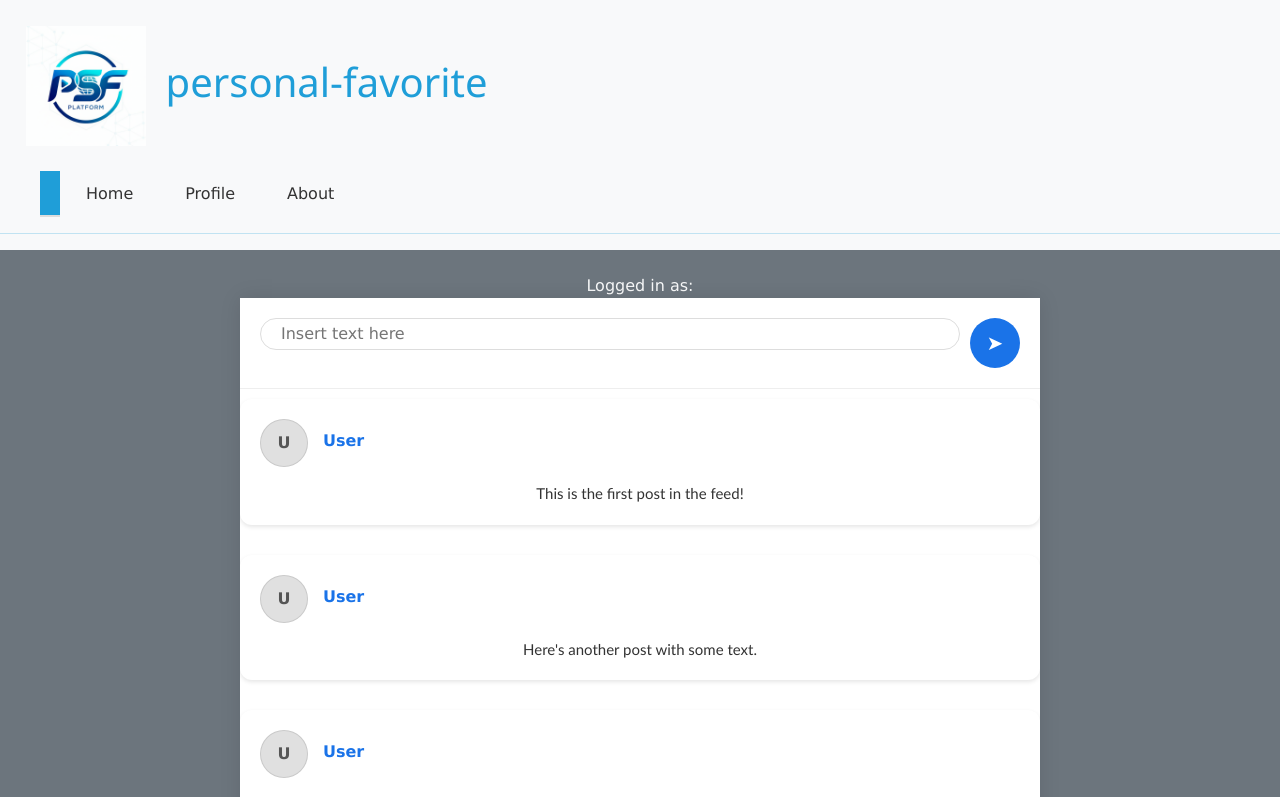
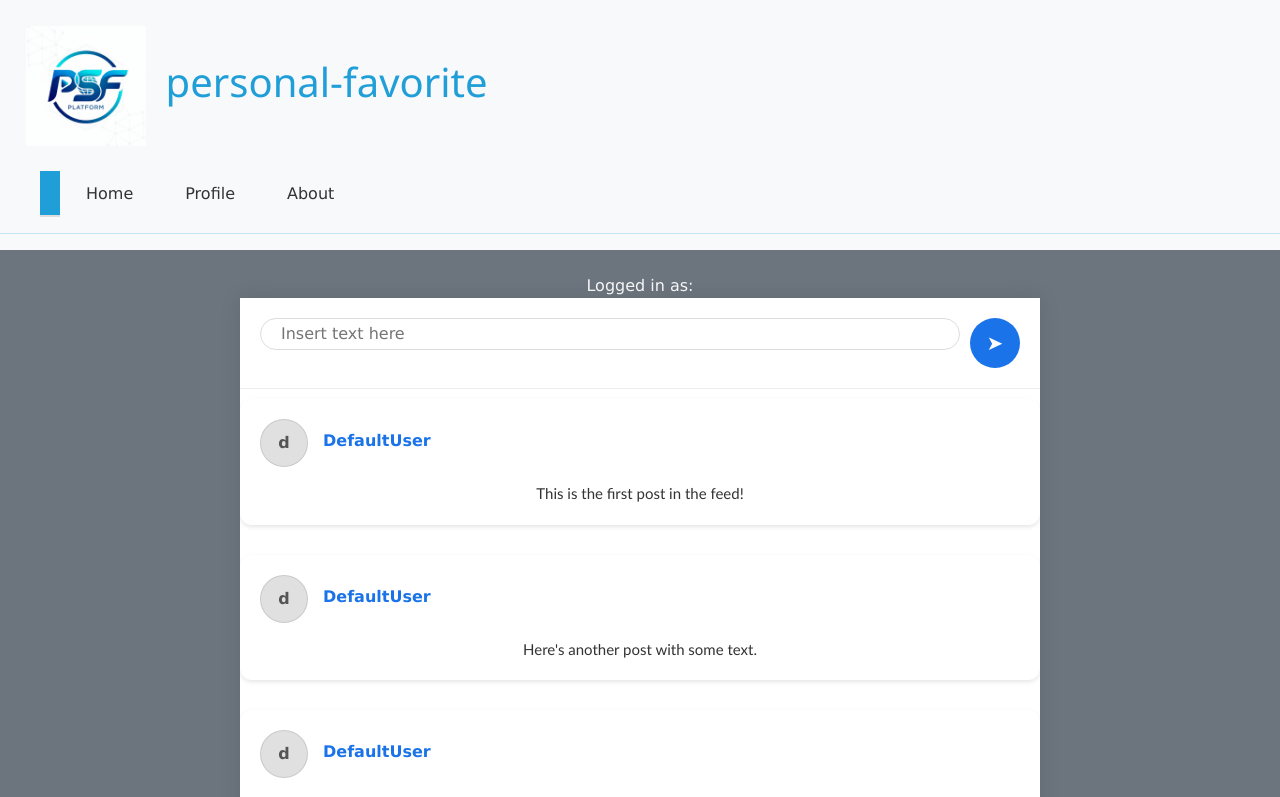
Before and after one commit to jakemay04/startup, a React (Vite) app: page /home in a window 1280 px wide. Shown: the top 797 px of the page. Built offline with nearby package versions, Linux system fonts and the light colour scheme.

Commit message:
impliment logout function

```diff
--- a/src/home/home.jsx
+++ b/src/home/home.jsx
@@ -1,6 +1,9 @@
-import React, { useContext } from 'react';
+import React, { useContext, useEffect, useState } from 'react';
 import { UserContext } from '../context/userContext';
 import './home.css';
+
+const GOOGLE_CALENDAR_API_KEY = 'AIzaSyBuR7XMNxS8_Zj2PgL1IBZfbyspMs2qLM4';
+const CALENDAR_ID = '6fd630cadd120e8cd62d73e0929066b7792b0c2c0a793de395262e052a5494df@group.calendar.google.com';
 
 const PostCard = ({ post }) => {
   return (
@@ -14,11 +17,27 @@ const PostCard = ({ post }) => {
   );
 };
 
-const initialPosts = [
-  { id: 1, content: 'This is the first post in the feed!' },
-  { id: 2, content: 'Here\'s another post with some text.' },
-  { id: 3, content: 'Enjoy this third post in the feed!' },
-];
+const getInitialPosts = () => {
+  const initialPosts = [
+    { id: 1, content: "This is the first post in the feed!", email: "default@user.com", username: "DefaultUser" },
+    { id: 2, content: "Here's another post with some text.", email: "default@user.com", username: "DefaultUser" },
+    { id: 3, content: "Enjoy this third post in the feed!", email: "default@user.com", username: "DefaultUser" },
+  ];
+
+  try {
+    const storedPosts = localStorage.getItem('app_posts');
+    if (storedPosts) {
+      // Parse the stored JSON data
+      const parsedPosts = JSON.parse(storedPosts);
+      // Return stored posts if valid, otherwise return the default list
+      return parsedPosts.length > 0 ? parsedPosts : initialPosts;
+    }
+  } catch (error) {
+    console.error("Error reading from localStorage:", error);
+    // Fallback to initial posts if reading or parsing fails
+  }
+  return initialPosts;
+};
 
 
 const PostInput = ({ onPostSubmit }) => {
@@ -28,7 +47,13 @@ const PostInput = ({ onPostSubmit }) => {
   const handleSubmit = (e) => {
     e.preventDefault();
     if (postContent.trim()) {
-      onPostSubmit({ id: Date.now(), content: postContent, username: user?.username || user?.email, email: user?.email });
+      // Pass 'username' and 'email' to the new post object
+      onPostSubmit({
+        id: Date.now(),
+        content: postContent,
+        username: user?.username || user?.email || 'Unknown User',
+        email: user?.email || 'U' // for avatar display
+      });
       setPostContent('');
     }
   };
@@ -50,7 +75,16 @@ const PostInput = ({ onPostSubmit }) => {
 export function Home() {
   const [postContent, setPostContent] = React.useState('');
   const { user } = useContext(UserContext);
-  const [posts, setPosts] = React.useState(initialPosts);
+  const [posts, setPosts] = React.useState(getInitialPosts);
+  const [calendarEvents, setCalendarEvents] = useState([]);
+
+  useEffect(() => {
+    try {
+      localStorage.setItem('app_posts', JSON.stringify(posts));
+    } catch (error) {
+      console.error("Error writing to localStorage:", error);
+    }
+  }, [posts]);
 
   const handlePostSubmit = (newPost) => {
     setPosts(prevPosts => [newPost, ...prevPosts]);
--- a/src/profile/profile.jsx
+++ b/src/profile/profile.jsx
@@ -1,6 +1,8 @@
 import React, { useState, useContext, useEffect } from 'react';
 import './profile.css';
 import { UserContext } from '../context/userContext';
+import { useNavigate } from 'react-router-dom';
+
 
 export function Profile() {
   const { user, setUser } = useContext(UserContext);
@@ -86,6 +88,17 @@ const handleSave = () => {
       setFormData(prev => ({ ...prev, [name]: value }));
     };
 
+    const navigate = useNavigate();
+
+    function handleLogout() {
+      fetch('api/auth', {
+        method: 'DELETE',
+      });
+      setUser({});
+      navigate('/login');
+    }
+
+
   return (
     <main className="container-fluid bg-secondary text-center">
       <div className="profile-card">
@@ -97,6 +110,8 @@ const handleSave = () => {
           </div>
           <div style={{ marginLeft: 'auto' }}>
             <button className="site-button" onClick={handleEdit}>Edit Profile</button>
+            <button className="site-button" onClick={handleLogout}>Logout</button>
+
           </div>
         </header>
 
```
Lines whose indentation alone changed are shown as unchanged.
